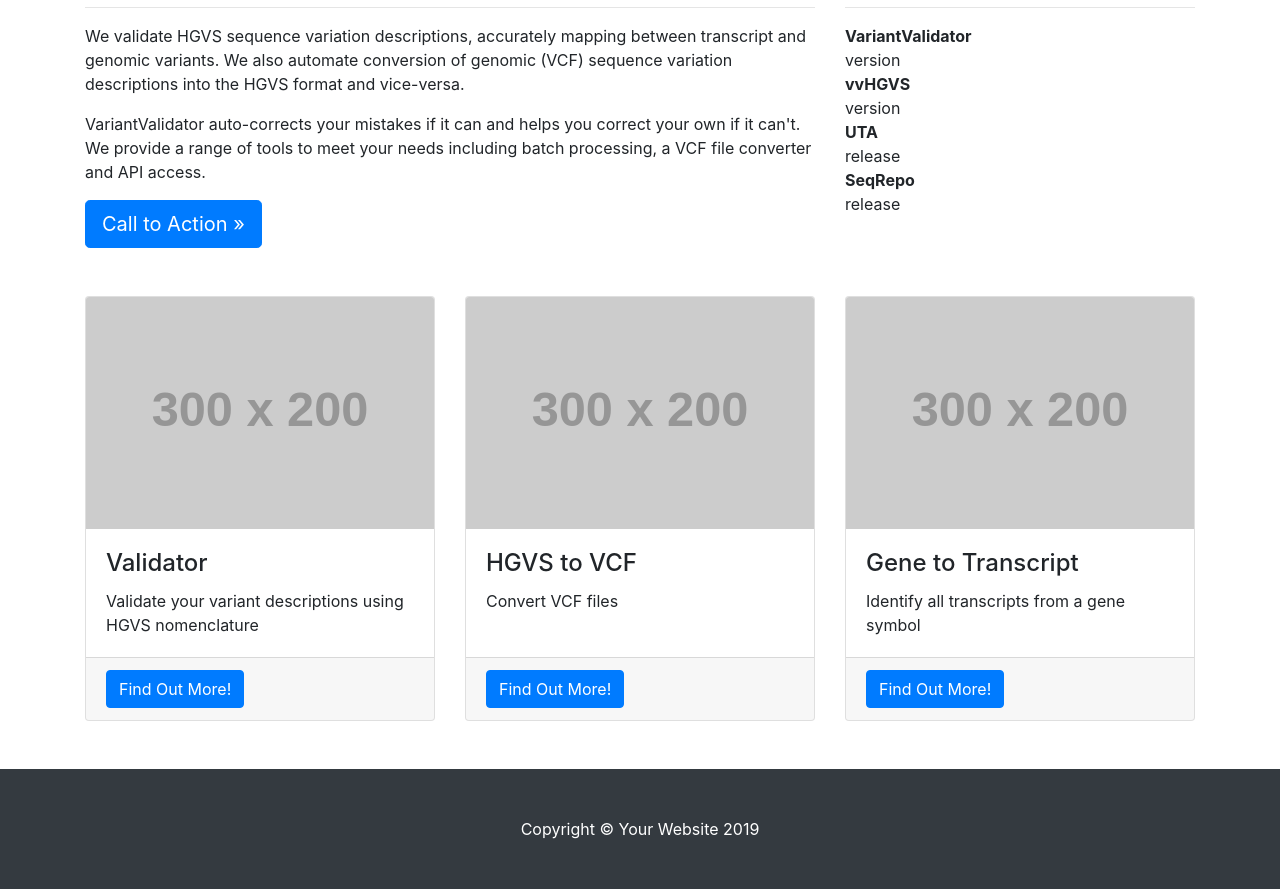
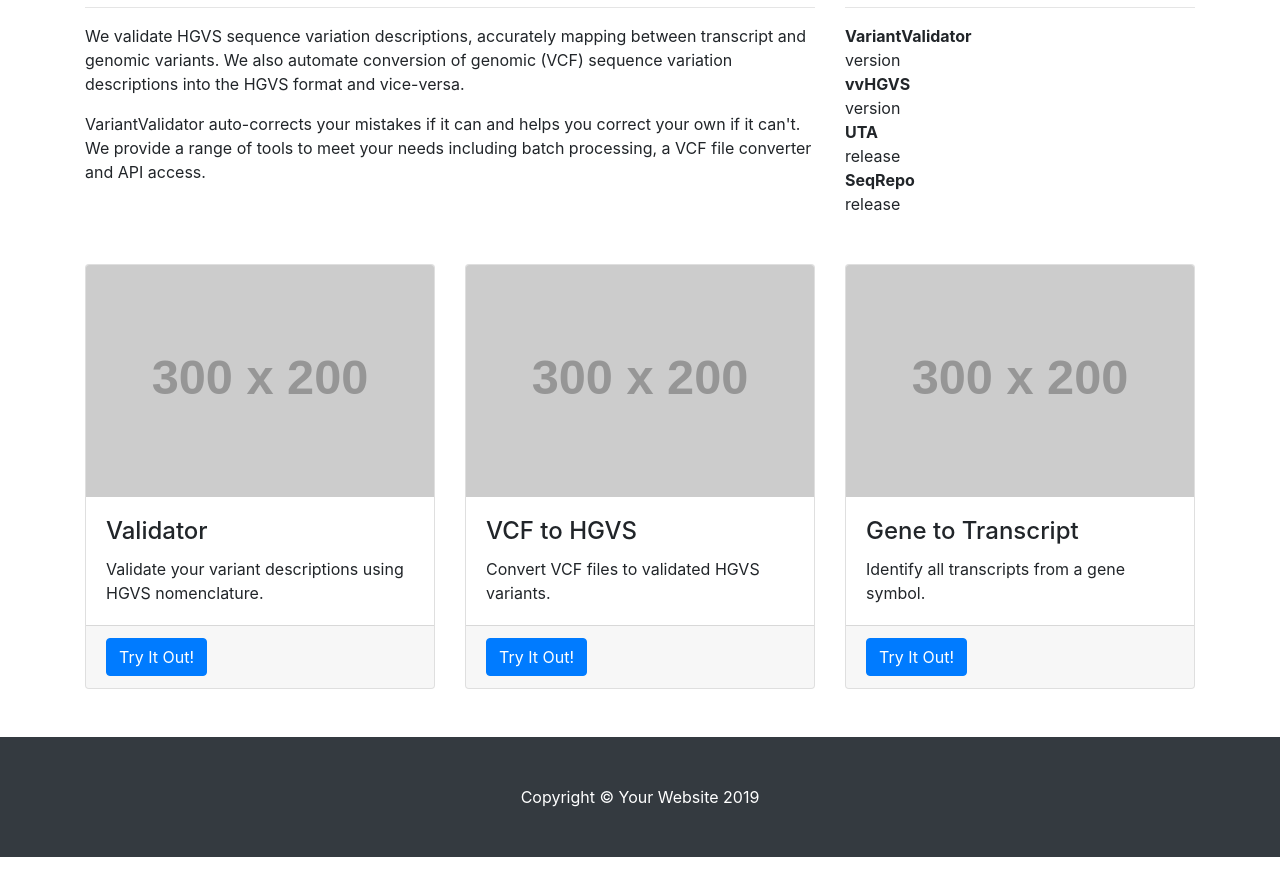
Before and after one commit to openvar/VVweb, a Django app: template web/templates/home.html in a window 1280 px wide. Shown: the part 449-1338 px from the top of the page. After the commit the page ends 1306 px from the top, so only its background shows below. Run offline with Django 3.2, Linux system fonts and the light colour scheme; the template is opened without the code that fills it, so the values that code supplies are empty; grey boxes labelled with a size stand in for pictures from a placeholder-image service; parts of the project's set-up code (start-up, migrations or seed data) failed here and were passed over; some libraries are stand-ins or nearby versions.

Commit message:
Tidied up some of the templates

```diff
--- a/VVweb/settings.py
+++ b/VVweb/settings.py
@@ -36,6 +36,7 @@ INSTALLED_APPS = [
     'django.contrib.messages',
     'django.contrib.staticfiles',
     'django.contrib.sites',
+    'django.contrib.humanize',
     'web',
     'widget_tweaks',
     'django_celery_results',
--- a/web/templates/batch_validate.html
+++ b/web/templates/batch_validate.html
@@ -35,7 +35,7 @@
                     <li>Be aware that for some genes e.g. COL1A1, 1 genomic (g.) variant will output 1 variant because COL1A1 has a single version of a single transcript variant</li>
                     <li>For other genes e.g. TP53, 1 genomic (g.) variant could output up to 15 variants because TP53 has several versions of 8 transcript variants</li>
                     <li>Validation requests are currently limited to 50000 variant descriptions</li>
-                    <li>If you are unsure whether your gene(s) of interest are likely to produce multiple variants for each genomic (g.) variant, you can check the number of transcripts by submitting the gene symbol to Gene to Transcripts (link at the top of the page)</li>
+                    <li>If you are unsure whether your gene(s) of interest are likely to produce multiple variants for each genomic (g.) variant, you can check the number of transcripts by submitting the gene symbol to <a href="{% url 'genes2trans' %}">Gene to Transcripts</a></li>
                     <li>For more help and information see the instructions <a href="{% url 'batch_instructions' %}">here</a>.</li>
                 </ul>
                 <form method="POST" novalidate>
--- a/web/templates/home.html
+++ b/web/templates/home.html
@@ -30,7 +30,7 @@
           VariantValidator auto-corrects your mistakes if it can and helps you correct your own if it can't. We provide
           a range of tools to meet your needs including batch processing, a VCF file converter and API access.
         </p>
-        <a class="btn btn-primary btn-lg" href="#">Call to Action &raquo;</a>
+{#        <a class="btn btn-primary btn-lg" href="#">Call to Action &raquo;</a>#}
       </div>
 
       <div class="col-md-4 mb-5">
@@ -58,10 +58,10 @@
           <img class="card-img-top" src="http://placehold.it/300x200" alt="">
           <div class="card-body">
             <h4 class="card-title">Validator</h4>
-            <p class="card-text">Validate your variant descriptions using HGVS nomenclature</p>
+            <p class="card-text">Validate your variant descriptions using HGVS nomenclature.</p>
           </div>
           <div class="card-footer">
-            <a href="#" class="btn btn-primary">Find Out More!</a>
+            <a href="{% url 'validate' %}" class="btn btn-primary">Try It Out!</a>
           </div>
         </div>
       </div>
@@ -69,11 +69,11 @@
         <div class="card h-100">
           <img class="card-img-top" src="http://placehold.it/300x200" alt="">
           <div class="card-body">
-            <h4 class="card-title">HGVS to VCF</h4>
-            <p class="card-text">Convert VCF files</p>
+            <h4 class="card-title">VCF to HGVS</h4>
+            <p class="card-text">Convert VCF files to validated HGVS variants.</p>
           </div>
           <div class="card-footer">
-            <a href="#" class="btn btn-primary">Find Out More!</a>
+            <a href="{% url 'vcf2hgvs' %}" class="btn btn-primary">Try It Out!</a>
           </div>
         </div>
       </div>
@@ -82,10 +82,10 @@
           <img class="card-img-top" src="http://placehold.it/300x200" alt="">
           <div class="card-body">
             <h4 class="card-title">Gene to Transcript</h4>
-            <p class="card-text">Identify all transcripts from a gene symbol</p>
+            <p class="card-text">Identify all transcripts from a gene symbol.</p>
           </div>
           <div class="card-footer">
-            <a href="#" class="btn btn-primary">Find Out More!</a>
+            <a href="{% url 'genes2trans' %}" class="btn btn-primary">Try It Out!</a>
           </div>
         </div>
       </div>
--- a/web/templates/vcf_to_hgvs.html
+++ b/web/templates/vcf_to_hgvs.html
@@ -1,5 +1,6 @@
 {% extends 'base.html' %}
 {% load widget_tweaks %}
+{% load humanize %}
 
 {% block content %}
 
@@ -42,7 +43,7 @@
                     If gene(s) and transcript(s) are specified, only VCF calls which map within the boundaries of
                     specified transcript(s) will be retained.<br>
                     Results will be returned by the batch validator tool via email.<br>
-                    VCF calls will be returned in the format chrX-12345-REF-ALT. The tool will process a maximum of {{ max }} variants.
+                    VCF calls will be returned in the format chrX-12345-REF-ALT. The tool will process a maximum of {{ max|intcomma }} variants.
                 </p>
                 <form method="POST" novalidate enctype="multipart/form-data">
                     {% csrf_token %}
```
Also changed, not shown: web/views.py (+11 -11 lines).
